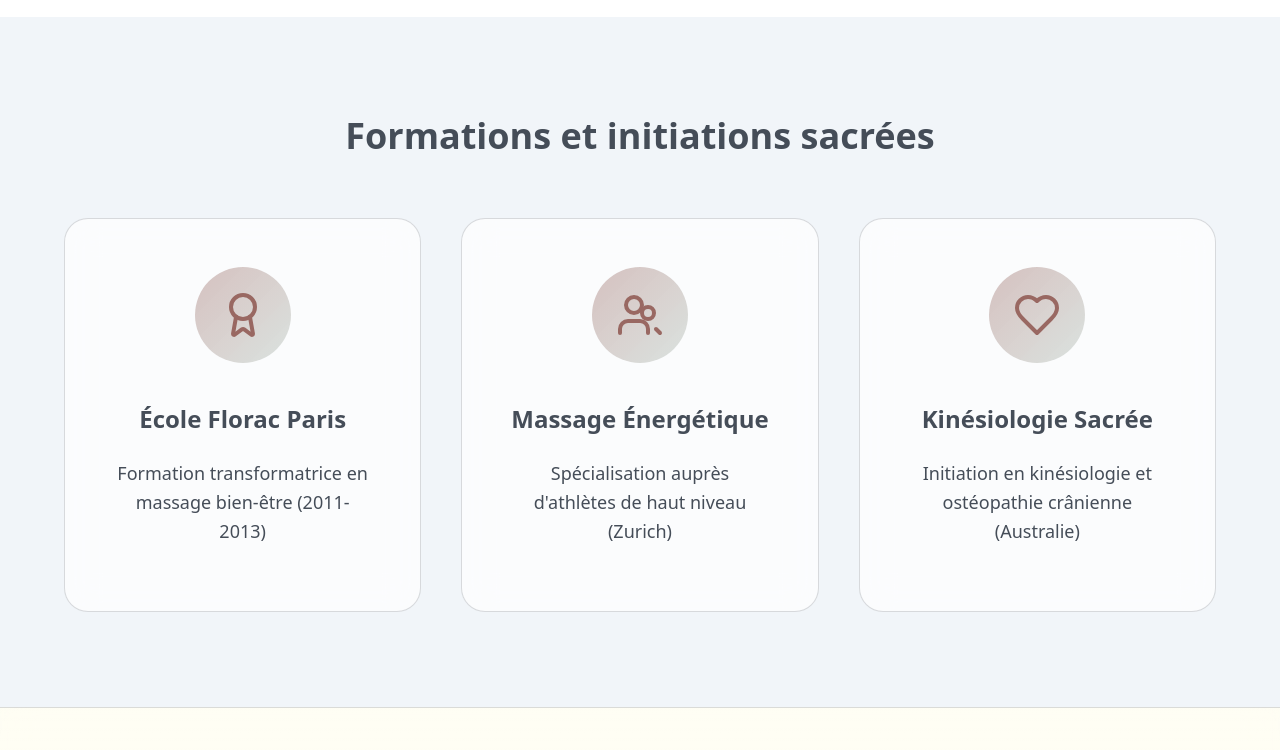
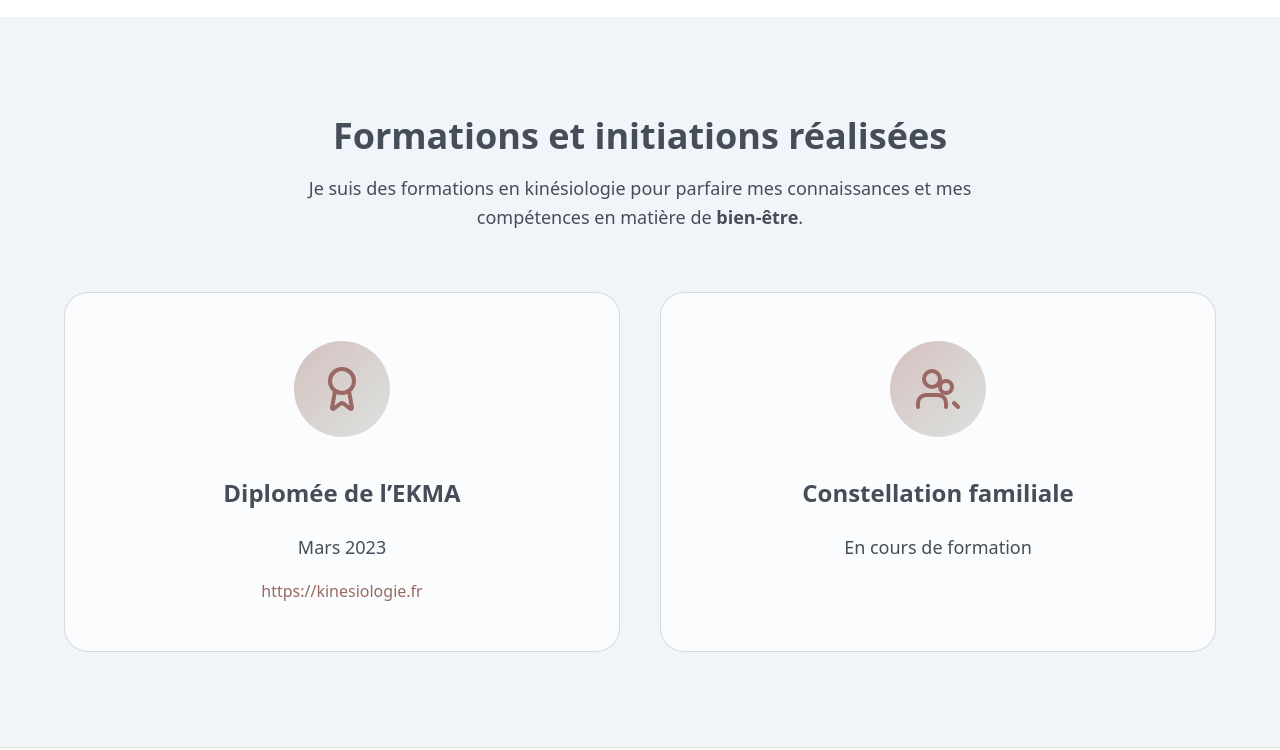
Before and after one commit to anonymze/kinesiologue_front, an Astro site: page /a-propos in a window 1280 px wide. Shown: the part 1750-2500 px from the top of the page. Built offline with nearby package versions, Linux system fonts and the light colour scheme; Astro itself is replaced by a stand-in of ours.

```diff
--- a/src/pages/a-propos.astro
+++ b/src/pages/a-propos.astro
@@ -6,21 +6,16 @@
 // Qualifications with enhanced SEO
 const qualifications = [
     {
-        title: "École Florac Paris",
-        description:
-            "Formation transformatrice en massage bien-être (2011-2013)",
+        title: "Diplomée de l’EKMA",
+        description: "Mars 2023",
         icon: "award",
+        link: "https://kinesiologie.fr",
     },
     {
-        title: "Massage Énergétique",
-        description: "Spécialisation auprès d'athlètes de haut niveau (Zurich)",
+        title: "Constellation familiale",
+        description: "En cours de formation",
+        link: "",
         icon: "users",
-    },
-    {
-        title: "Kinésiologie Sacrée",
-        description:
-            "Initiation en kinésiologie et ostéopathie crânienne (Australie)",
-        icon: "heart",
     },
 ];
 ---
@@ -145,11 +140,16 @@
                         id="qualifications-heading"
                         class="font-sans font-bold text-3xl md:text-4xl text-foreground leading-tight"
                     >
-                        Formations et initiations sacrées
+                        Formations et initiations réalisées
                     </h2>
+                    <p
+                        class="text-muted-foreground text-lg max-w-3xl mx-auto leading-relaxed mt-4"
+                    >
+                        Je suis des formations en kinésiologie pour parfaire mes connaissances et mes compétences en matière de <strong>bien-être</strong>.
+                    </p>
                 </header>
 
-                <div class="grid grid-cols-1 md:grid-cols-3 gap-10">
+                <div class="grid grid-cols-1 lg:grid-cols-2 gap-10">
                     {
                         qualifications.map((qualification, index) => (
                             <article
@@ -226,6 +226,16 @@
                                     >
                                         {qualification.description}
                                     </p>
+                                    {qualification.link && (
+                                        <a
+                                            href={qualification.link}
+                                            class="text-primary hover:text-primary/50 transition-colors duration-200"
+                                            target="_blank"
+                                            rel="noopener noreferrer"
+                                        >
+                                            {qualification.link}
+                                        </a>
+                                    )}
                                 </div>
                             </article>
                         ))
```
